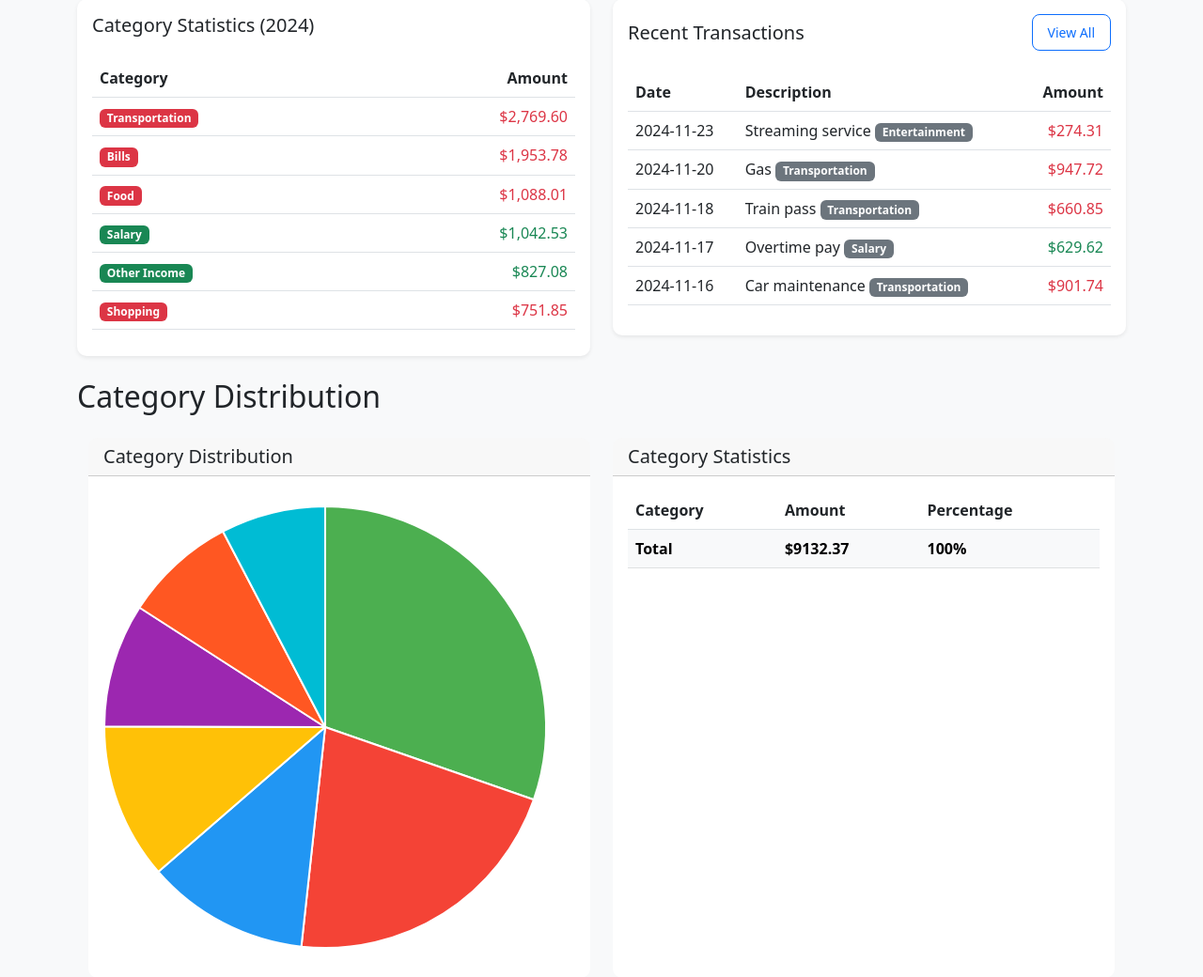
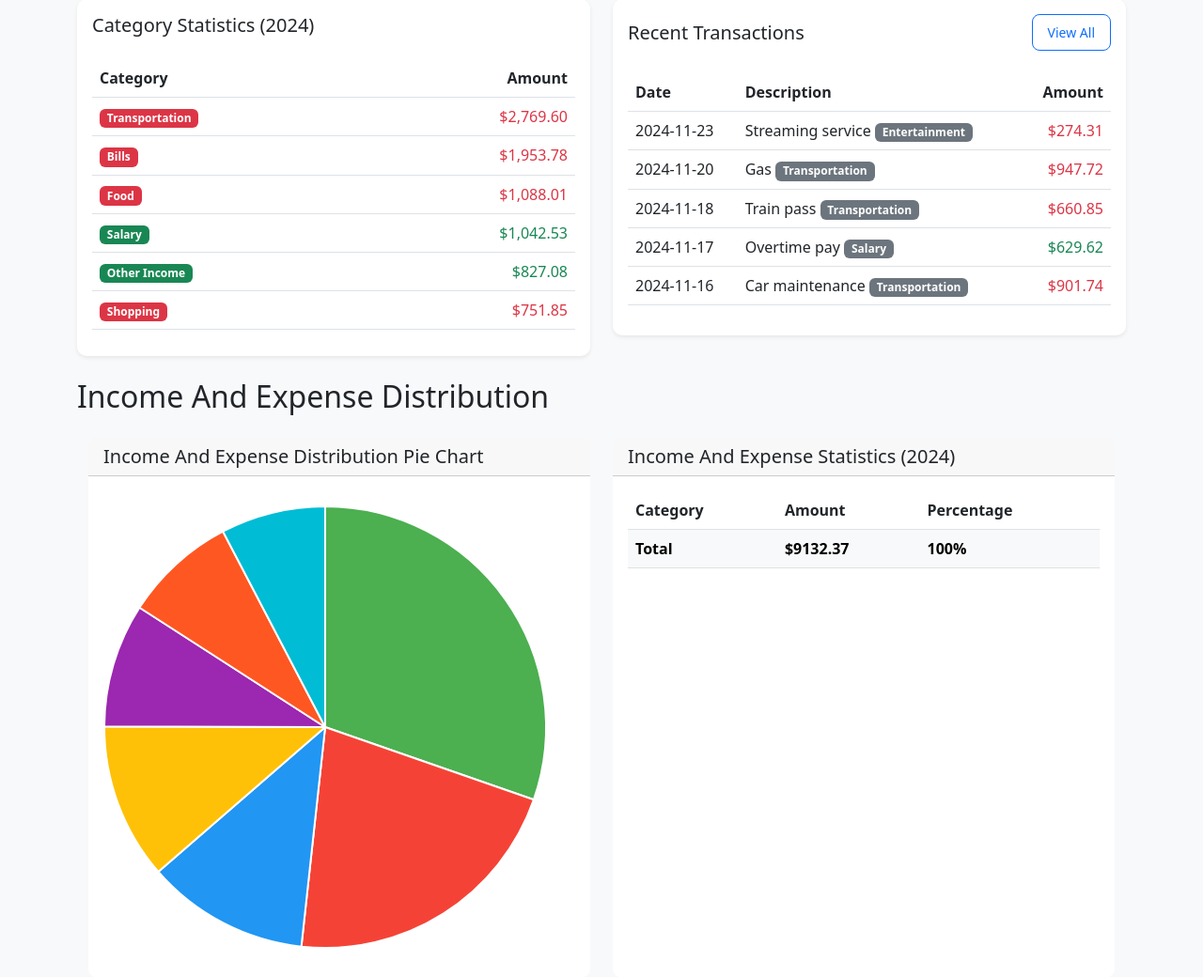
Before and after one commit to thannasudhir9/BudgetTrackerAI, a Flask app: page /dashboard in a window 1280 px wide. Shown: the part 334-1374 px from the top of the page at 94% size. Run offline with Flask 3, Linux system fonts and the light colour scheme; a user stored in the database is signed in; data comes from the database, SQL or seed files in the repository; data that the repository does not hold is empty; some libraries are stand-ins or nearby versions.

Commit message:
dashboard and home page fix

```diff
--- a/templates/dashboard.html
+++ b/templates/dashboard.html
@@ -152,7 +152,7 @@
         </div>
     </div>
 
-    <h2 class="mb-4">Category Distribution</h2>
+    <h2 class="mb-4">Income And Expense Distribution </h2>
 
     <div class="container mt-4">
         <div class="row mb-4">
@@ -160,7 +160,7 @@
             <div class="col-md-6">
                 <div class="card h-100">
                     <div class="card-header">
-                        <h5 class="card-title mb-0">Category Distribution</h5>
+                        <h5 class="card-title mb-0">Income And Expense Distribution Pie Chart</h5>
                     </div>
                     <div class="card-body">
                         <canvas id="categoryPieChart"></canvas>
@@ -172,7 +172,7 @@
             <div class="col-md-6">
                 <div class="card h-100">
                     <div class="card-header">
-                        <h5 class="card-title mb-0">Category Statistics</h5>
+                        <h5 class="card-title mb-0">Income And Expense Statistics ({{ current_year }}) </h5>
                     </div>
                     <div class="card-body">
                         <div class="table-responsive">
--- a/templates/home.html
+++ b/templates/home.html
@@ -61,7 +61,7 @@
                                     <tbody>
                                         {% for transaction in recent_transactions %}
                                         <tr>
-                                            <td>{{ transaction.date }}</td>
+                                            <td>{{ transaction.date.strftime('%Y-%m-%d') }}</td>
                                             <td>
                                                 <span class="badge" style="background-color: {{ generate_color_for_category(transaction.category) }}">
                                                     {{ transaction.category }}
```
